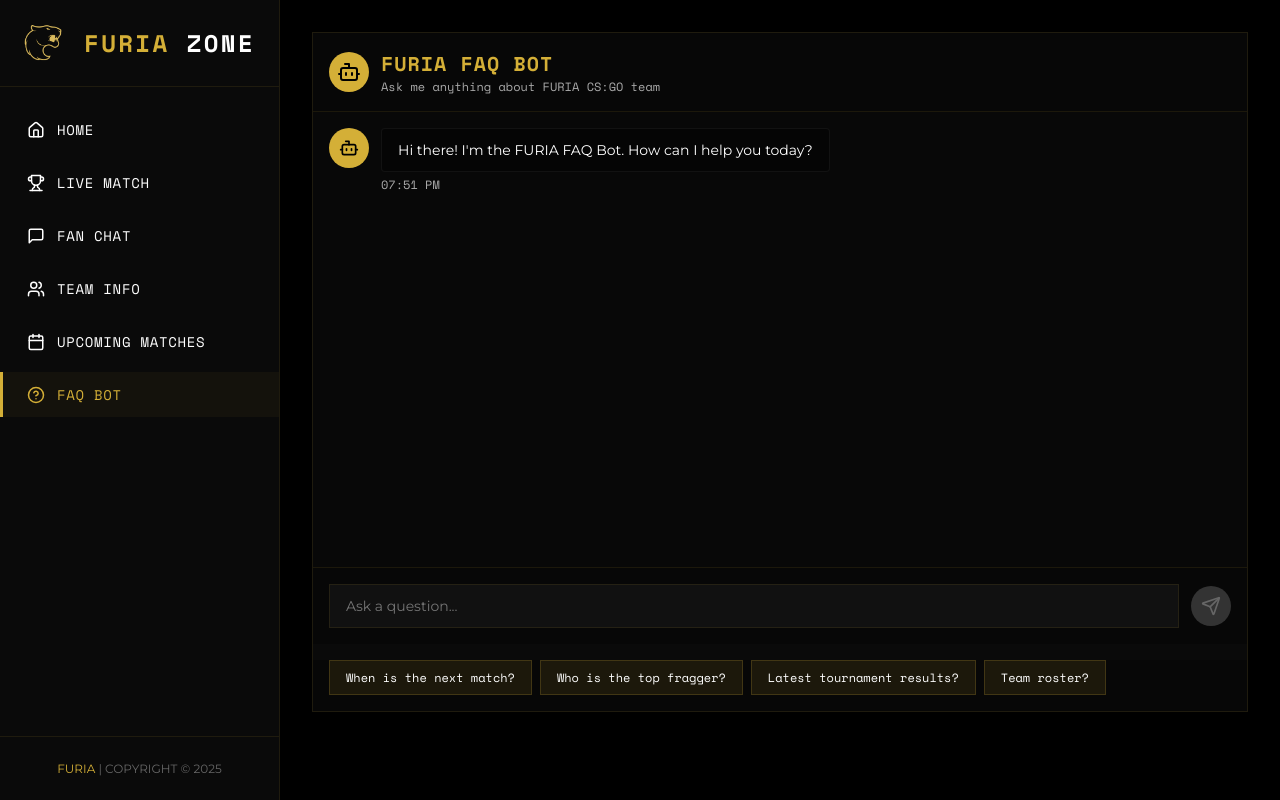
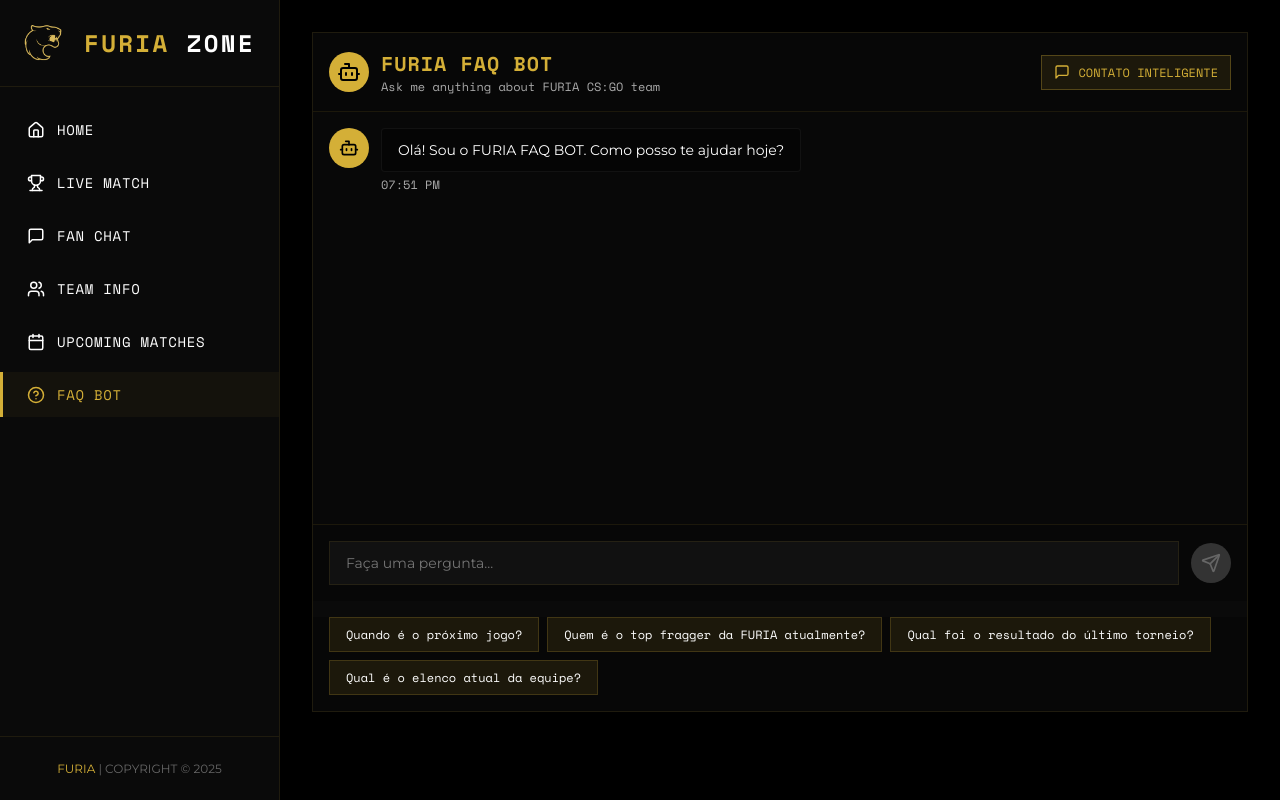
Before and after one commit to Giantcard5/furia-zone, a Next.js app: page /faq-bot in a window 1280 px wide. Built offline with nearby package versions, Linux system fonts and the light colour scheme.

Commit message:
update: change chatbot messages

```diff
--- a/src/components/Chatbot/index.tsx
+++ b/src/components/Chatbot/index.tsx
@@ -8,7 +8,8 @@
 
 import {
     Send,
-    Bot
+    Bot,
+    MessageSquare
 } from 'lucide-react';
 
 import {
@@ -29,11 +30,18 @@
     isTyping?: boolean
 };
 
+interface BotResponse {
+    keywords: string[];
+    response: string;
+}
+
+const botResponses: BotResponse[] = mockBotResponses[0];
+
 export function ChatbotInterface() {
     const [messages, setMessages] = useState<Message[]>([
         {
             id: '1',
-            content: "Hi there! I'm the FURIA FAQ Bot. How can I help you today?",
+            content: "Olá! Sou o FURIA FAQ BOT. Como posso te ajudar hoje?",
             sender: 'bot',
             timestamp: new Date(),
         },
@@ -43,10 +51,10 @@
     const messagesEndRef = useRef<HTMLDivElement>(null);
 
     const suggestedQuestions = [
-        'When is the next match?',
-        'Who is the top fragger?',
-        'Latest tournament results?',
-        'Team roster?',
+        'Quando é o próximo jogo?',
+        'Quem é o top fragger da FURIA atualmente?',
+        'Qual foi o resultado do último torneio?',
+        'Qual é o elenco atual da equipe?',
     ];
 
     const scrollToBottom = () => {
@@ -98,7 +106,7 @@
     const getBotResponse = (message: string): string => {
         const lowerMessage = message.toLowerCase();
 
-        for (const response of mockBotResponses) {
+        for (const response of botResponses) {
             for (const keyword of response.keywords) {
                 if (lowerMessage.includes(keyword)) {
                     return response.response;
@@ -106,19 +114,30 @@
             };
         };
 
-        return "I'm not sure about that.Try asking about match schedules, player stats, or team information."
+        return "Não tenho a certeza disso. Tente perguntar sobre calendários de jogos, estatísticas de jogadores ou informações sobre a equipa, mas caso eu não ache essas informações você pode conversar com o nosso Contato Inteligênte pelo Whatsapp!"
     };
 
     return (
         <S.ChatbotContainer>
             <S.ChatbotHeader>
+                <S.HeaderLeft>
                     <S.BotIcon>
-                    <Bot size={24} color='black' />
+                        <Bot size={24} color="black" />
                     </S.BotIcon>
                     <S.BotInfo>
                         <S.BotTitle>FURIA FAQ BOT</S.BotTitle>
                         <S.BotDescription>Ask me anything about FURIA CS:GO team</S.BotDescription>
                     </S.BotInfo>
+                </S.HeaderLeft>
+
+                <S.WhatsAppButton
+                    href="https://api.whatsapp.com/send/?phone=5511993404466&text&type=phone_number&app_absent=0"
+                    target="_blank"
+                    rel="noopener noreferrer"
+                >
+                    <MessageSquare size={16} />
+                    CONTATO INTELIGENTE
+                </S.WhatsAppButton>
             </S.ChatbotHeader>
 
             <S.MessagesContainer>
@@ -144,7 +163,7 @@
             <S.InputContainer>
                 <S.MessageInput
                     type='text'
-                    placeholder='Ask a question...'
+                    placeholder='Faça uma pergunta...'
                     value={input}
                     onChange={(e) => setInput(e.target.value)}
                     onKeyDown={handleKeyDown}
--- a/src/components/Chatbot/styles.ts
+++ b/src/components/Chatbot/styles.ts
@@ -1,3 +1,4 @@
+import { theme } from '@/styles/theme';
 import styled from 'styled-components';
 
 const ChatbotContainer = styled.div`
@@ -10,12 +11,39 @@
 `;
 
 const ChatbotHeader = styled.div`
+    display: flex;
+    justify-content: space-between;
     padding: 1rem;
     background-color: rgba(0, 0, 0, 0.3);
     border-bottom: 1px solid rgba(212, 175, 55, 0.1);
     display: flex;
     align-items: center;
     gap: 0.75rem;
+`;
+
+const HeaderLeft = styled.div`
+    display: flex;
+    align-items: center;
+    gap: 0.75rem;
+`;
+
+const WhatsAppButton = styled.a`
+    display: flex;
+    align-items: center;
+    gap: 0.5rem;
+    background-color: rgba(212, 175, 55, 0.1);
+    border: 1px solid rgba(212, 175, 55, 0.3);
+    color: ${theme.colors.primary};
+    font-family: 'Space Mono', monospace;
+    font-size: 0.75rem;
+    padding: 0.5rem 0.75rem;
+    text-decoration: none;
+    transition: all ${theme.transitions.fast};
+
+    &:hover {
+        background-color: rgba(212, 175, 55, 0.2);
+        box-shadow: 0 0 10px rgba(212, 175, 55, 0.3);
+    }
 `;
 
 const BotIcon = styled.div`
@@ -29,7 +57,7 @@
 `;
 
 const BotInfo = styled.div`
-    flex: 1;
+  flex: 1;
 `;
 
 const BotTitle = styled.h2`
@@ -135,6 +163,8 @@
 export {
     ChatbotContainer,
     ChatbotHeader,
+    HeaderLeft,
+    WhatsAppButton,
     BotIcon,
     BotInfo,
     BotTitle,
--- a/src/lib/mock-data.ts
+++ b/src/lib/mock-data.ts
@@ -323,41 +323,40 @@
 };
 
 export const mockBotResponses = [
+    [
         {
-        keywords: ["next match", "upcoming match", "when is", "schedule"],
-        response: "FURIA's next match is against Liquid tomorrow at 3:00 PM EST in the PGL Major Copenhagen 2024.",
+            "keywords": ["next match", "upcoming match", "when is", "schedule", "próximo jogo", "quando é o próximo jogo", "próxima partida"],
+            "response": "Ainda não tenho informações sobre o próximo jogo da FURIA. Mas você pode perguntar sobre o elenco, treinador ou história da equipe."
         },
         {
-        keywords: ["top fragger", "best player", "most kills"],
-        response:
-            "Currently, KSCERATO is the top fragger for FURIA with an average of 22.7 kills per map in the last 5 matches.",
+            "keywords": ["top fragger", "best player", "most kills", "quem é o top fragger", "melhor jogador", "mais abates"],
+            "response": "Atualmente, o top fragger da FURIA é o KSCERATO, com um rating de 1.19 nos ultimos 1310 jogos."
         },
         {
-        keywords: ["tournament", "results", "recent matches", "last match"],
-        response: "FURIA recently finished 2nd place at IEM Katowice 2023 and won the BLAST Premier Spring Groups 2023.",
+            "keywords": ["tournament", "results", "recent matches", "last match", "resultado do último torneio", "último resultado", "último torneio", "última partida"],
+            "response": "A FURIA ficou em 1º lugar no Elisa Masters Espoo 2023 e venceu o BLAST Premier Spring Groups 2023 recentemente."
         },
         {
-        keywords: ["roster", "team members", "players", "lineup"],
-        response: "The current FURIA CS:GO roster consists of arT (IGL), KSCERATO, yuurih, drop, and saffee.",
+            "keywords": ["roster", "team members", "players", "lineup", "elenco atual", "jogadores", "time da FURIA", "quem joga"],
+            "response": "O elenco atual da FURIA no CS2 é composto por: Fallen, KSCERATO, yuurih, skullz e molodoy."
         },
         {
-        keywords: ["coach", "coaching staff", "manager"],
-        response: 'FURIA\'s head coach is Nicholas "guerri" Nogueira, who has been with the team since 2018.',
+            "keywords": ["coach", "coaching staff", "manager", "técnico", "treinador", "quem é o técnico"],
+            "response": "O treinador principal da FURIA é Sid \"Sid Macedo\" Macedo, que está com a equipe desde 2024."
         },
         {
-        keywords: ["history", "founded", "origin", "started"],
-        response:
-            "FURIA Esports was founded in 2017 in Brazil by Jaime Pádua and André Akkari. The CS:GO division was established in the same year.",
+            "keywords": ["history", "founded", "origin", "started", "história", "origem", "fundação", "quando foi criada"],
+            "response": "A FURIA Esports foi fundada em 2017 no Brasil por Jaime Pádua e André Akkari. A divisão de CS:GO foi criada no mesmo ano."
         },
         {
-        keywords: ["playstyle", "strategy", "tactics", "play style"],
-        response:
-            "FURIA is known for their aggressive playstyle, often led by arT's unpredictable entry fragging. They frequently use fast-paced strategies and innovative utility usage.",
+            "keywords": ["playstyle", "strategy", "tactics", "play style", "estilo de jogo", "tática", "estratégia"],
+            "response": "A FURIA é conhecida por seu estilo de jogo agressivo, liderado pelas entradas imprevisíveis do arT. A equipe utiliza estratégias rápidas e uso criativo de utilitários."
         },
         {
-        keywords: ["hello", "hi", "hey", "greetings"],
-        response: "Hello! I'm the FURIA FAQ Bot. How can I help you with information about the FURIA CS:GO team today?",
-    },
+            "keywords": ["hello", "hi", "hey", "greetings", "olá", "oi", "e aí", "saudações"],
+            "response": "Olá! Eu sou o FURIA FAQ Bot. Como posso te ajudar com informações sobre o time de CS:GO da FURIA hoje?"
+        }
+    ]
 ];
 
 export const mockUpcomingMatches = [
```
Lines whose indentation alone changed are shown as unchanged.
